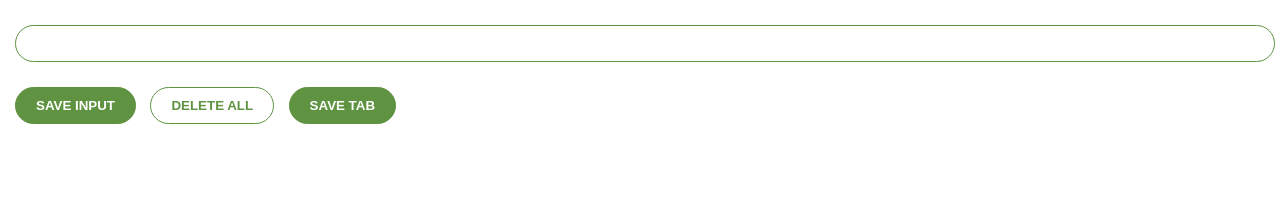
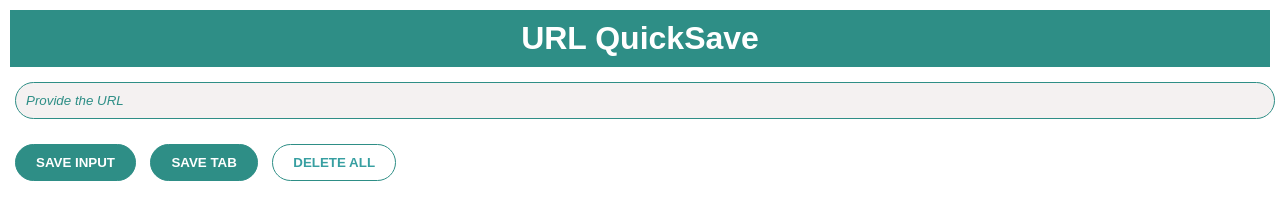
Before and after one commit to mdholder74/Chrome-Extension, a website built with Vite: page index.html in a window 1280 px wide. Built offline with nearby package versions, Linux system fonts and the light colour scheme.

Commit message:
added a h1 title

```diff
--- a/index.css
+++ b/index.css
@@ -8,20 +8,37 @@ body{
 box-sizing: padding and border are included in the width
 */
 
+#title-header {
+    background-color: #2e8e86;
+    color: white;
+    text-align: center;
+    padding: 10px;
+    margin: 0;
+}
+
 input {
+    background-color: rgba(234, 228, 228, 0.519);
     width: 100%;
     box-sizing: border-box;
-    border: 1px solid #5f9341;
+    border: 1px solid #2e8e86;
     margin: 15px 5px;
     padding: 10px 10px;
     border-radius: 50px;
 }
 
+#input-el::placeholder {
+    color: #2e8e86;
+    font-style: italic;
+
+}
+
+
+
 button {
-    background-color: #5f9341;
+    background-color: #2e8e86;
     color: white;
     font-weight: bold;
-    border: 1px solid #5f9341;
+    border: 1px solid #2e8e86;
     margin: 10px 5px;
     padding: 10px 20px;
     border-radius: 50px;
@@ -30,9 +47,9 @@ button {
 
 #delete-btn {
     background-color: white;
-    color: #5f9341;
+    color: #379fa1;
     font-weight: bold;
-    border: 1px solid #5f9341;
+    border: 1px solid #2e8e86;
     margin: 10px 5px;
     padding: 10px 20px;
     border-radius: 50px;
@@ -50,5 +67,5 @@ li {
 }
 
 a {
-    color: #5f9341;
+    color: #2e8e86;
 }
--- a/index.html
+++ b/index.html
@@ -3,14 +3,16 @@
 <head>
     <meta charset="UTF-8">
     <meta name="viewport" content="width=device-width, initial-scale=1.0">
-    <title>Document</title>
+    <title>URL QuickSave</title>
     <link rel="stylesheet" href="index.css">
 </head>
 <body>
-    <input type="text" id="input-el">
+    <h1 id="title-header">URL QuickSave</h1>
+    <input type="text" id="input-el" placeholder="Provide the URL" required>
     <button id="input-btn">SAVE INPUT</button>
+    <button id="tab-btn">SAVE TAB</button>
     <button id="delete-btn">DELETE ALL</button>
-    <button id="tab-btn">SAVE TAB</button>
+
     <ul id="ul-el"></ul>
   <script src="index.js"></script>
 </body>
--- a/index.js
+++ b/index.js
@@ -14,12 +14,13 @@ if (leadsFromLocalStorage) {
     render(myLeads)
 }
 
-const tabs = [{
-    url: "https://www.linkedin.com/in/moeholder/"
-}]
+tabBtn.addEventListener("click", function() {
+    chrome.tabs.query({active: true, currentWindow: true}, function(tabs) {
+    myLeads.push(tabs[0].url)
+    localStorage.setItem("myLeads", JSON.stringify(myLeads))
+    render(myLeads)
+    })
 
-tabBtn.addEventListener("click", function() {
-    console.log(tabs[0].url)
 })
 
 //THIS RENDERS THE LIST OF LEADS, IN THE BROWSER.
```
Also changed, not shown: manifest.json.
